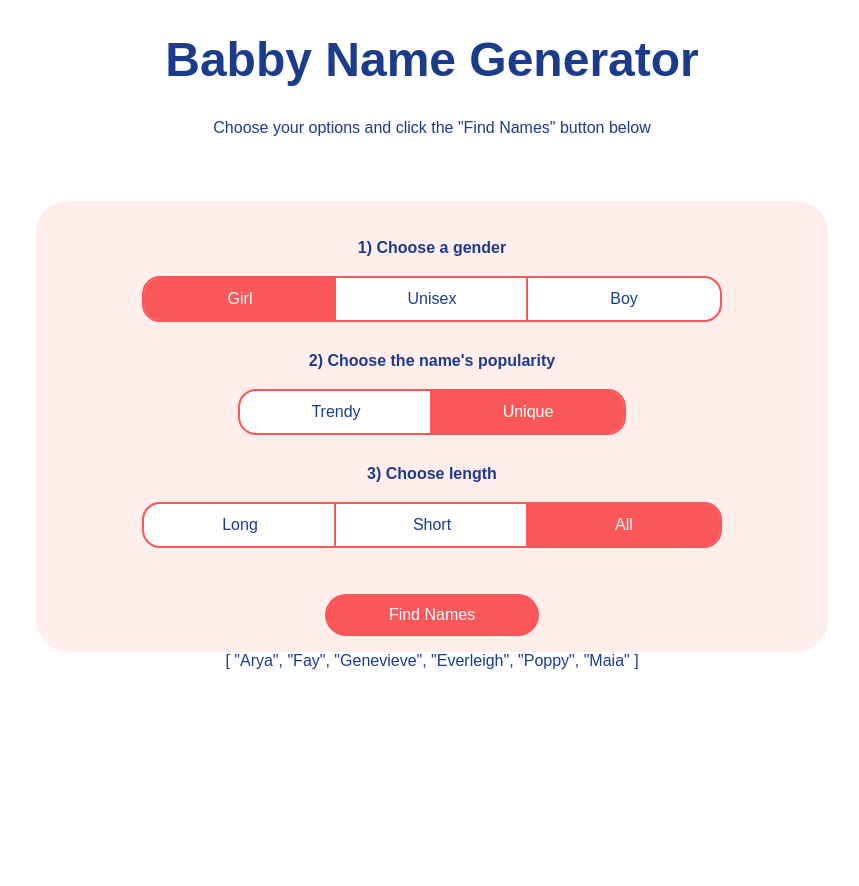
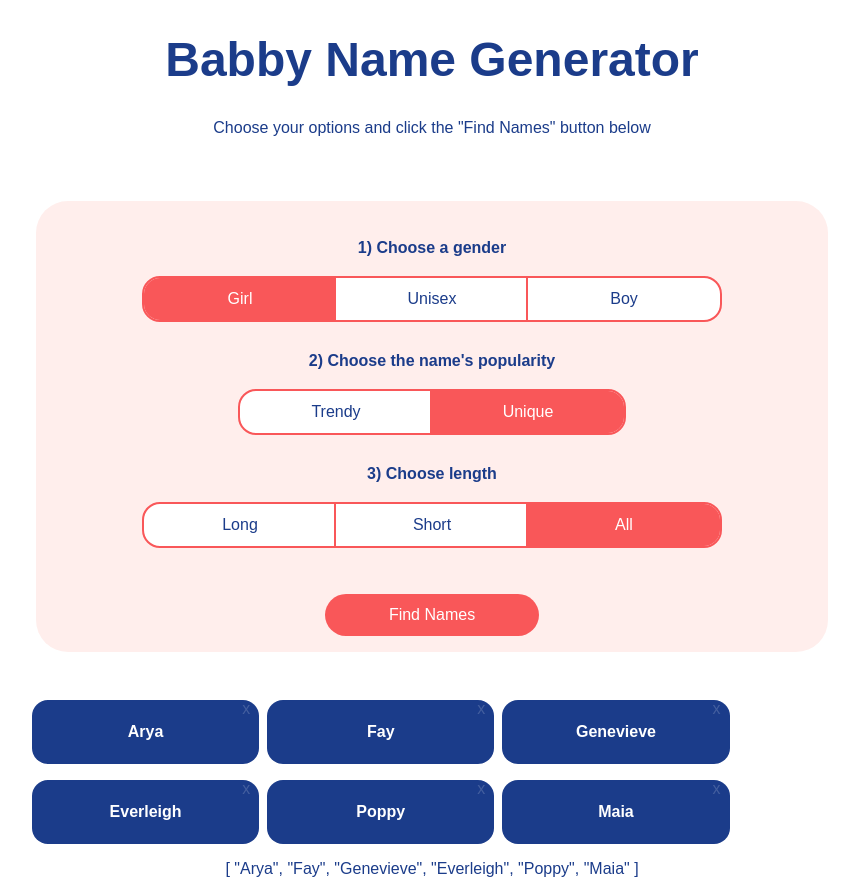
Before and after one commit to floormodelcitizen/babby-name-gen, a Nuxt app: page / in a window 1280 px wide. Both pictures are taken after a click on the button "Find Names". Shown: the whole page, without its empty margins (208-1067 px from the left). Before the commit the page ends 800 px from the top, so only its background shows below. Built offline with nearby package versions, Linux system fonts and the light colour scheme.

Commit message:
Create name cards Fixes #9

```diff
--- a/app.vue
+++ b/app.vue
@@ -1,6 +1,5 @@
 <script setup lang="ts">
   import { Gender, Popularity, Length, names } from "@/data";
-  import { optionalCallExpression } from "@babel/types";
 
   interface OptionState {
     gender: Gender;
@@ -109,6 +108,12 @@
         Find Names
       </button>
     </div>
+    <div class="cards-container">
+      <div v-for="name in selectedNames" :key="name" class="card">
+        <h4>{{ name }}</h4>
+        <p>x</p>
+      </div>
+    </div>
     {{ selectedNames }}
   </div>
 </template>
@@ -175,4 +180,29 @@
     margin-top: 1rem;
     cursor: pointer;
   }
+
+  .cards-container {
+    display: flex;
+    margin-top: 3rem;
+    flex-wrap: wrap;
+  }
+
+  .card {
+    background-color: rgb(27, 60, 138);
+    width: 28%;
+    color: white;
+    border-radius: 1rem;
+    padding: 0.1rem;
+    margin-right: 0.5rem;
+    margin-bottom: 1rem;
+    position: relative;
+  }
+
+  .card p {
+    position: absolute;
+    top: -25%;
+    left: 92.5%;
+    cursor: pointer;
+    color: rgba(255, 255, 255, 0.178);
+  }
 </style>
```
